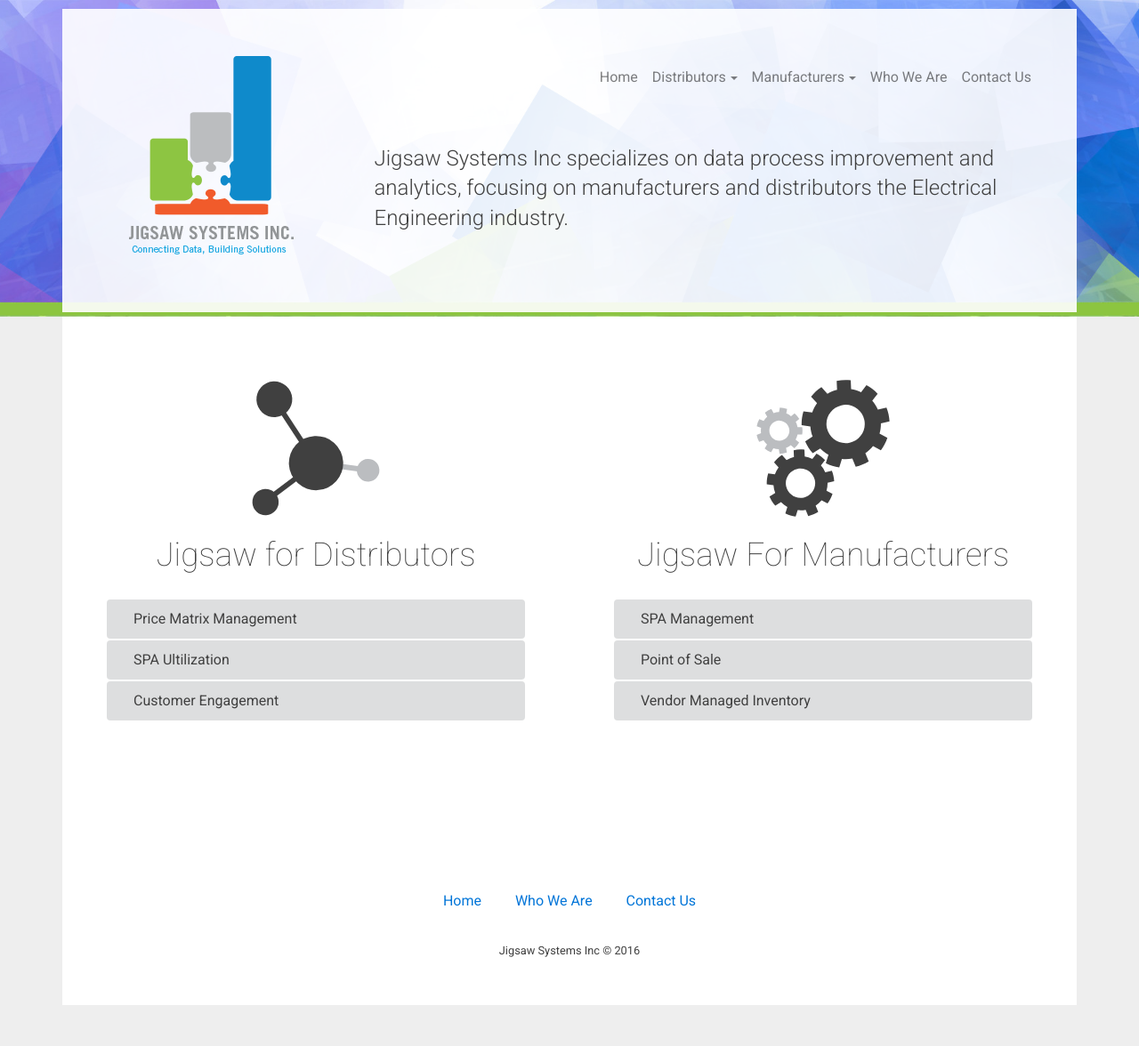
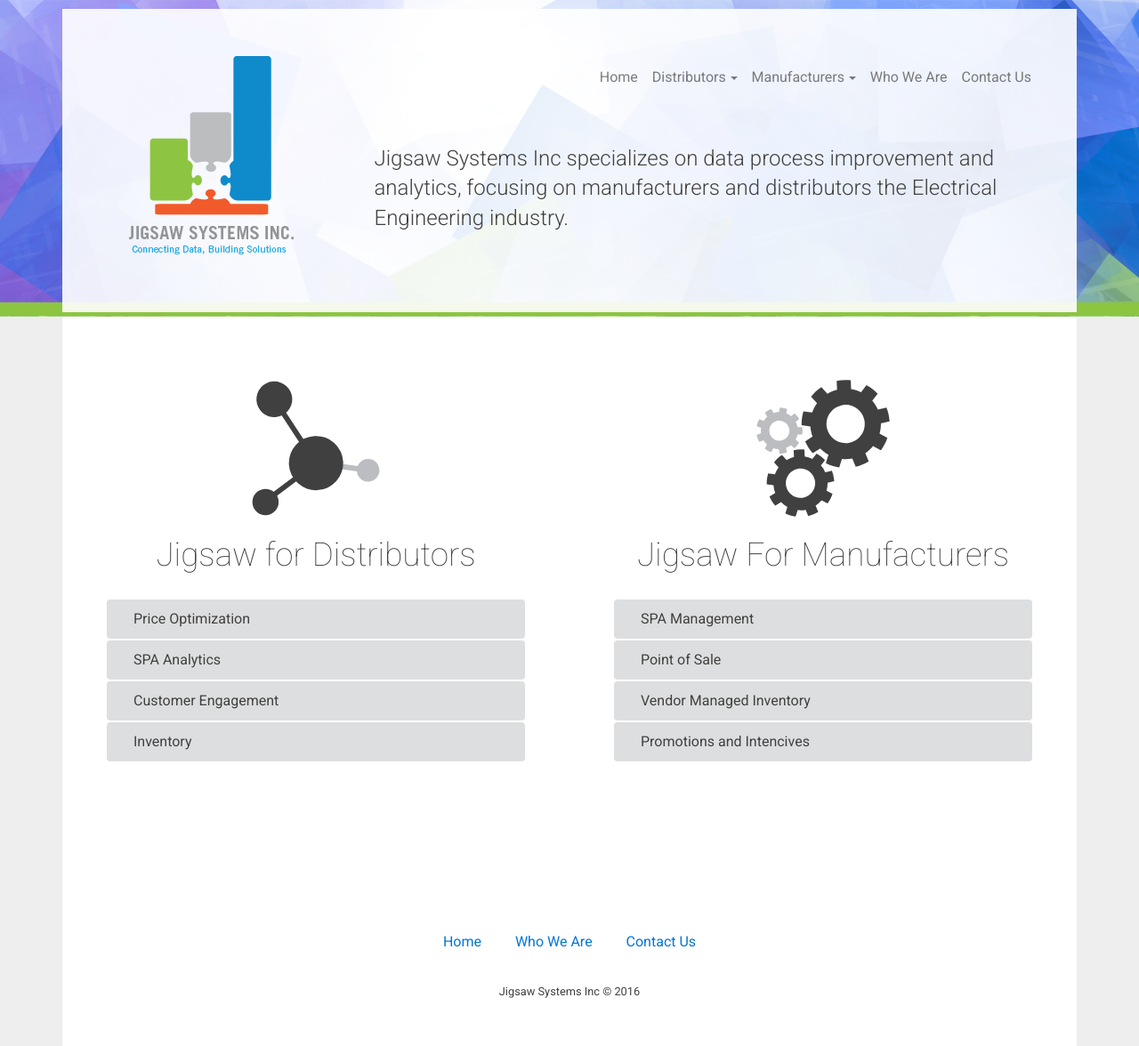
Before and after one commit to Codefully/jigsaw-redo, a Jekyll site: the page built from index.md, in a window 1280 px wide. Shown: the whole page at 89% size. Built offline with Jekyll 4.4.1, drawn with Linux system fonts in a browser that asks for light colours; nearby versions of some CDN libraries; before the commit the page ends 1130 px from its top, so only the background shows below that.

```diff
--- a/_includes/card1.html
+++ b/_includes/card1.html
@@ -8,18 +8,23 @@
     <h3 class="card-title">Jigsaw for Distributors</h3>
     <ul class="list-links">
       <li>
-        <a href='{{ "/distributor-price-margin/" | prepend:site.baseurl }}'>
-          Price Matrix Management
+        <a href='{{ "/distributors/price-optimization/" | prepend:site.baseurl }}'>
+          Price Optimization
         </a>
       </li>
       <li>
-        <a href='{{ "/distributor-spa-analytics/" | prepend:site.baseurl }}'>
-          SPA Ultilization
+        <a href='{{ "/distributors/spa-analytics/" | prepend:site.baseurl }}'>
+          SPA Analytics
         </a>
       </li>
       <li>
-        <a href='{{ "/distributor-inventory/" | prepend:site.baseurl }}'>
+        <a href='{{ "/distributors/customer-engagement/" | prepend:site.baseurl }}'>
           Customer Engagement
+        </a>
+      </li>
+      <li>
+        <a href='{{ "/distributors/inventory/" | prepend:site.baseurl }}'>
+          Inventory
         </a>
       </li>
     </ul>
--- a/_includes/card2.html
+++ b/_includes/card2.html
@@ -8,18 +8,23 @@
     <h3 class="card-title">Jigsaw For Manufacturers</h3>
     <ul class="list-links">
       <li>
-        <a href='{{ "/manufacturer-spa/" | prepend: site.baseurl }}'>
+        <a href='{{ "/manufacturers/spa/" | prepend: site.baseurl }}'>
           SPA Management
         </a>
       </li>
       <li>
-        <a href='{{ "/manufacturer-pos/" | prepend: site.baseurl }}'>
+        <a href='{{ "/manufacturers/pos/" | prepend: site.baseurl }}'>
           Point of Sale
         </a>
       </li>
       <li>
-        <a href='{{ "/manufacturer-inventory/" | prepend: site.baseurl }}'>
+        <a href='{{ "/manufacturers/inventory/" | prepend: site.baseurl }}'>
           Vendor Managed Inventory
+        </a>
+      </li>
+      <li>
+        <a href='{{ "/manufacturers/promotions-incentives/" | prepend: site.baseurl }}'>
+          Promotions and Intencives
         </a>
       </li>
     </ul>
```
